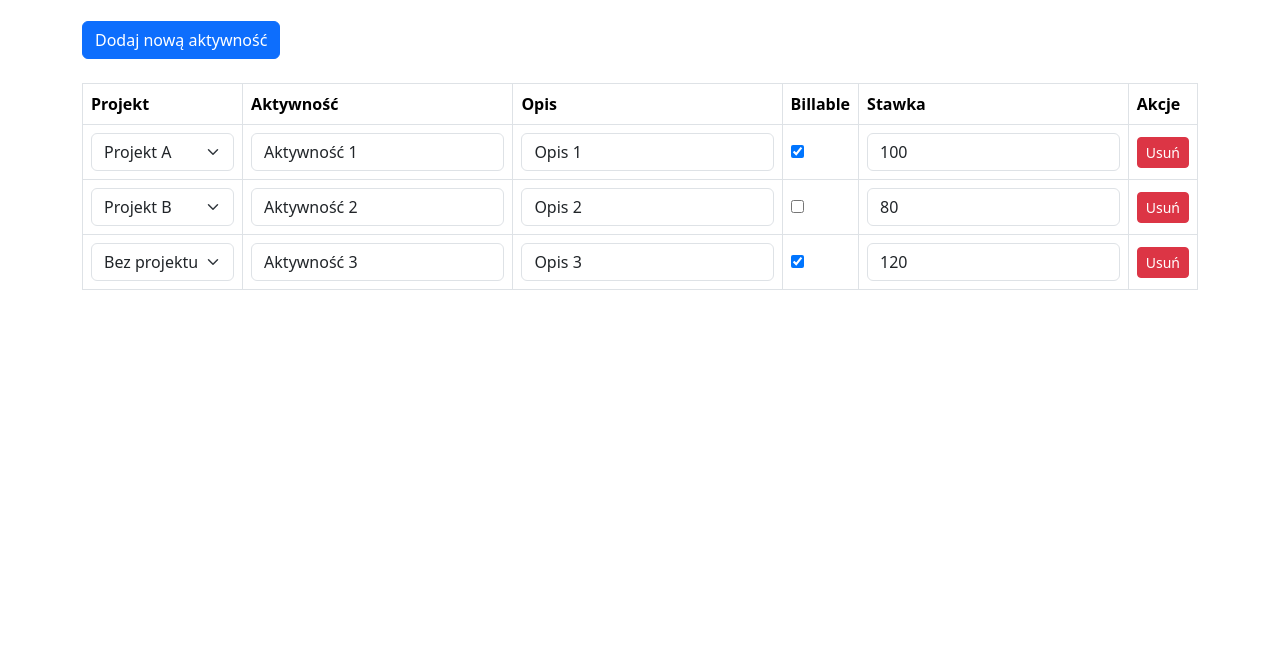
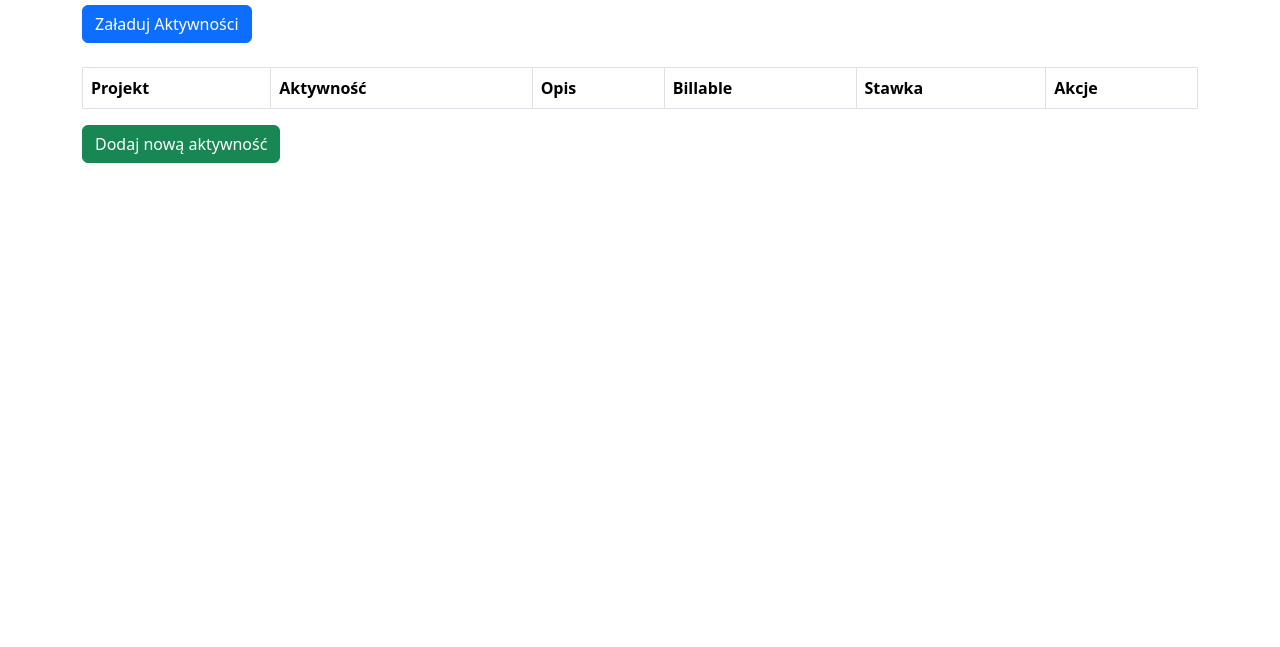
Before and after one commit to Pasko5000/kimai-app, a plain HTML site: page index.html in a window 1280 px wide. Shown: the part 153-800 px from the top of the page. Drawn offline with nearby package versions, Linux system fonts and the light colour scheme.

Commit message:
continue

```diff
--- a/app.js
+++ b/app.js
@@ -1,26 +1,52 @@
 // app.js
 
-// Przykładowe projekty
-const projects = ["Projekt A", "Projekt B", "Bez projektu"];
+let apiUrl = "";
+let apiKey = "";
 
-// Funkcja do załadowania aktywności do tabeli
-function loadActivities() {
+// Funkcja do pobrania URL i API Key z formularza
+function getApiUrlAndKey() {
+    apiUrl = document.getElementById('apiUrl').value.trim();
+    apiKey = document.getElementById('apiKey').value.trim();
+
+    if (!apiUrl || !apiKey) {
+        alert("Proszę wprowadzić URL API Kimai i klucz API.");
+        return false;
+    }
+    return true;
+}
+
+// Funkcja do załadowania aktywności z API Kimai
+async function loadActivities() {
+    if (!getApiUrlAndKey()) return;
+
+    const response = await fetch(`${apiUrl}/api/activities`, {
+        method: 'GET',
+        headers: {
+            'Authorization': `Bearer ${apiKey}`,
+            'Content-Type': 'application/json',
+        },
+    });
+
+    if (!response.ok) {
+        alert("Błąd podczas ładowania aktywności.");
+        return;
+    }
+
+    const data = await response.json();
+    displayActivities(data);
+}
+
+// Funkcja do wyświetlenia aktywności w tabeli
+function displayActivities(activities) {
     const tableBody = document.querySelector('#activityTable tbody');
     tableBody.innerHTML = ''; // Czyścimy tabelę przed dodaniem nowych danych
-
-    // Przykładowe dane
-    const activities = [
-        { project: "Projekt A", name: "Aktywność 1", description: "Opis 1", billable: true, rate: 100 },
-        { project: "Projekt B", name: "Aktywność 2", description: "Opis 2", billable: false, rate: 80 },
-        { project: "Bez projektu", name: "Aktywność 3", description: "Opis 3", billable: true, rate: 120 }
-    ];
 
     activities.forEach((activity, index) => {
         const row = document.createElement('tr');
 
         // Projekt (select)
         const projectCell = document.createElement('td');
-        const projectSelect = createProjectSelect(activity.project);
+        const projectSelect = createProjectSelect(activity.project || "Bez projektu");
         projectCell.appendChild(projectSelect);
 
         // Aktywność (input)
@@ -30,17 +56,17 @@ function loadActivities() {
 
         // Opis (input)
         const descriptionCell = document.createElement('td');
-        const descriptionInput = createEditableInput(activity.description);
+        const descriptionInput = createEditableInput(activity.description || "");
         descriptionCell.appendChild(descriptionInput);
 
         // Billable (checkbox)
         const billableCell = document.createElement('td');
-        const billableCheckbox = createBillableCheckbox(activity.billable);
+        const billableCheckbox = createBillableCheckbox(activity.billable || false);
         billableCell.appendChild(billableCheckbox);
 
         // Stawka (input)
         const rateCell = document.createElement('td');
-        const rateInput = createEditableInput(activity.rate);
+        const rateInput = createEditableInput(activity.rate || "");
         rateCell.appendChild(rateInput);
 
         // Akcje (przycisk usuwania)
@@ -64,6 +90,8 @@ function loadActivities() {
 function createProjectSelect(selectedProject) {
     const select = document.createElement('select');
     select.className = 'form-select';
+    const projects = ["Projekt A", "Projekt B", "Bez projektu"]; // Można to zmienić na dynamiczne projekty
+
     projects.forEach(project => {
         const option = document.createElement('option');
         option.value = project;
@@ -73,6 +101,7 @@ function createProjectSelect(selectedProject) {
         }
         select.appendChild(option);
     });
+
     return select;
 }
 
@@ -108,12 +137,12 @@ function deleteRow(index) {
     tableBody.deleteRow(index);
 }
 
-// Funkcja do dodawania nowego wiersza
+// Funkcja do dodawania nowego pustego wiersza
 function addRow() {
     const tableBody = document.querySelector('#activityTable tbody');
     const newRow = document.createElement('tr');
 
-    // Nowe komórki
+    // Nowe komórki (puste)
     const projectCell = document.createElement('td');
     const projectSelect = createProjectSelect("Bez projektu");
     projectCell.appendChild(projectSelect);
--- a/index.html
+++ b/index.html
@@ -18,7 +18,7 @@
 
 <body>
     <div class="container my-4">
-        <h1 class="text-center">Zarządzanie Aktywnościami</h1>
+        <h1 class="text-center">Zarządzanie Aktywnościami Kimai</h1>
 
         <!-- Formularz z polami do edycji URL API i API Key -->
         <div class="mb-4">
@@ -32,10 +32,7 @@
                     <input type="text" id="apiKey" class="form-control" placeholder="Wpisz klucz API" />
                 </div>
             </div>
-        </div>
-
-        <div class="mb-4">
-            <button class="btn btn-primary" onclick="addRow()">Dodaj nową aktywność</button>
+            <button class="btn btn-primary mt-2" onclick="loadActivities()">Załaduj Aktywności</button>
         </div>
 
         <table class="table table-bordered" id="activityTable">
@@ -53,6 +50,8 @@
                 <!-- Aktywności zostaną załadowane tutaj -->
             </tbody>
         </table>
+
+        <button class="btn btn-success" onclick="addRow()">Dodaj nową aktywność</button>
     </div>
 
     <!-- Bootstrap 5 JS i Popper.js -->
```
